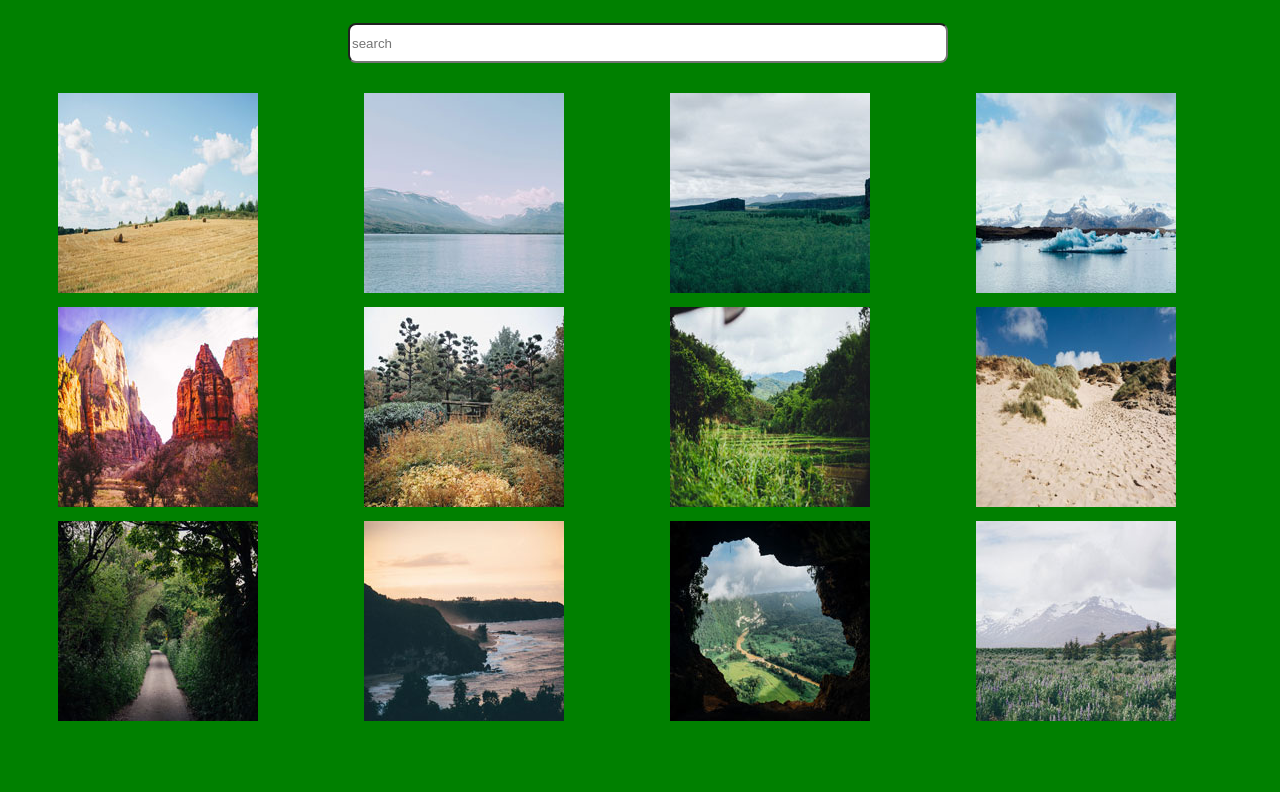
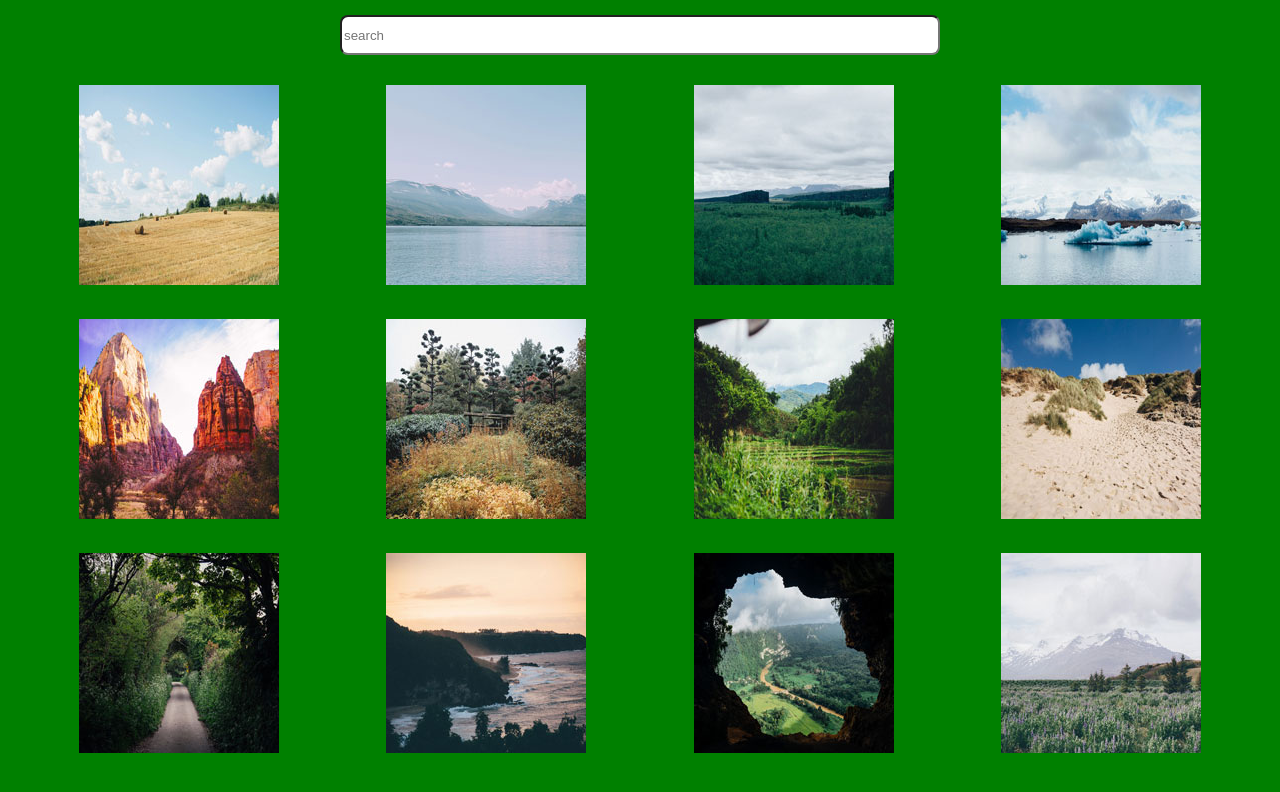
Before and after one commit to willie10r/photo-gallery-project, a plain HTML site: page index.html in a window 1280 px wide. Drawn offline with Linux system fonts and the light colour scheme.

Commit message:
finishing

```diff
--- a/scss/conponets/_body.scss
+++ b/scss/conponets/_body.scss
@@ -2,7 +2,7 @@
 
 body {
     background-color: green;
-
+    margin: 0;
 }
 
 header {
--- a/scss/conponets/_grid.scss
+++ b/scss/conponets/_grid.scss
@@ -3,9 +3,9 @@
 .gallery {
     display: grid;
     grid-template-columns: 1fr 1fr 1fr 1fr;
-    row-gap: 10px;
+    row-gap: 30px;
     column-gap: 10px;
-    margin-left: 50px;
-    margin-right: auto;
-
+    justify-items: center;
+    margin-left: 30px;
+    margin-right: 30px;
 }
```
Also changed, not shown: css/styles.css, scss/conponets/_photos.scss (renamed from scss/conponets/_images.scss), 1 other file.
